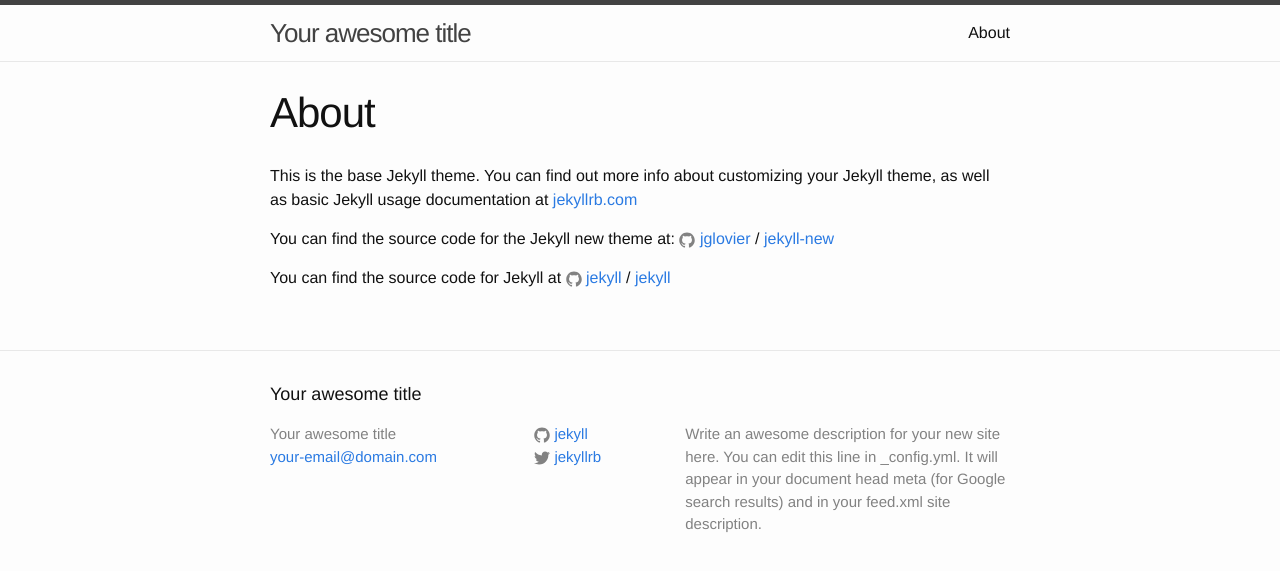
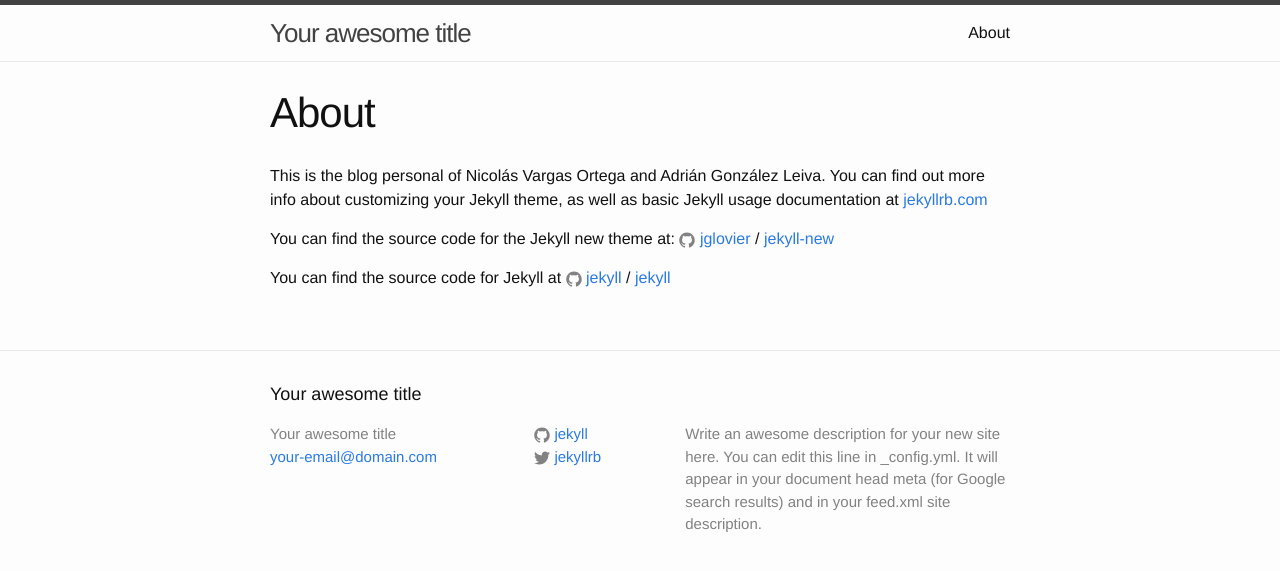
Before and after one commit to soasada/soasada.github.io, a Jekyll site: the page built from about.md, in a window 1280 px wide. Shown: the top 571 px of the page. Built offline with Jekyll 4.4.1, drawn with Linux system fonts in a browser that asks for light colours.

Commit message:
Added title

```diff
--- a/about.md
+++ b/about.md
@@ -4,7 +4,7 @@
 permalink: /about/
 ---
 
-This is the base Jekyll theme. You can find out more info about customizing your Jekyll theme, as well as basic Jekyll usage documentation at [jekyllrb.com](http://jekyllrb.com/)
+This is the blog personal of Nicolás Vargas Ortega and Adrián González Leiva. You can find out more info about customizing your Jekyll theme, as well as basic Jekyll usage documentation at [jekyllrb.com](http://jekyllrb.com/)
 
 You can find the source code for the Jekyll new theme at:
 {% include icon-github.html username="jglovier" %} /
```
